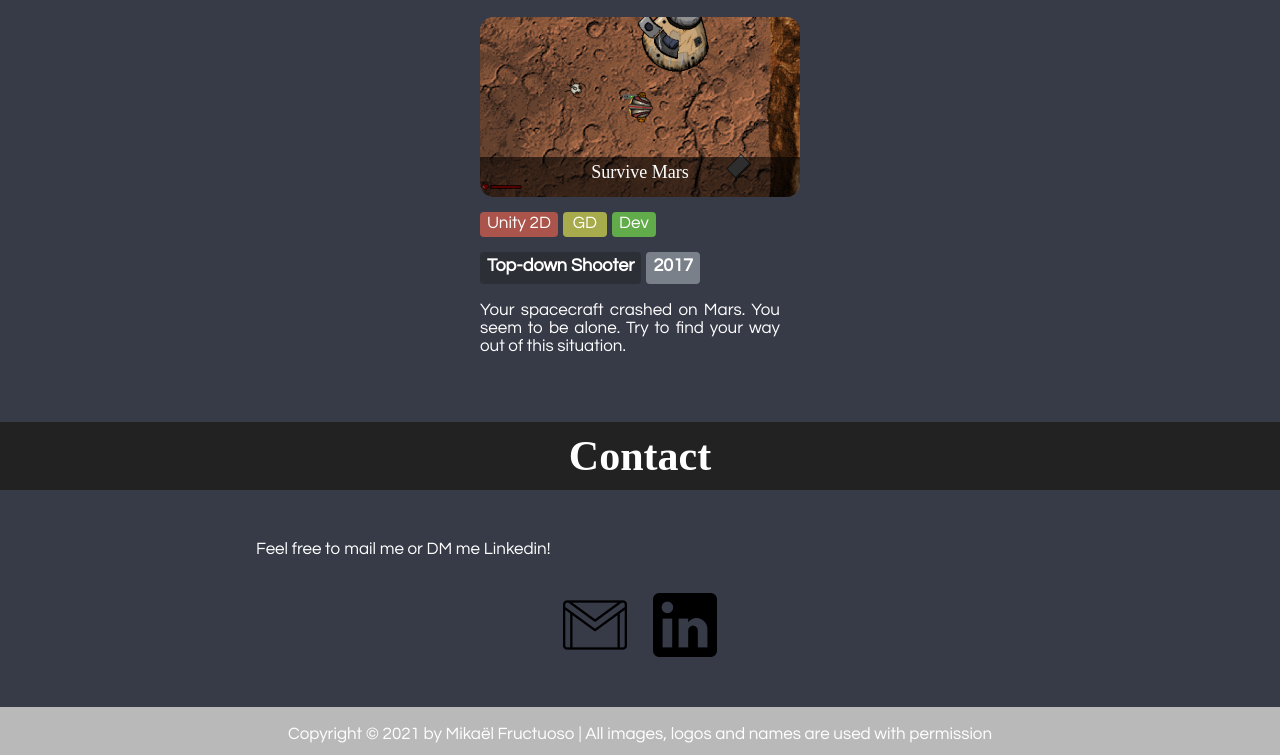
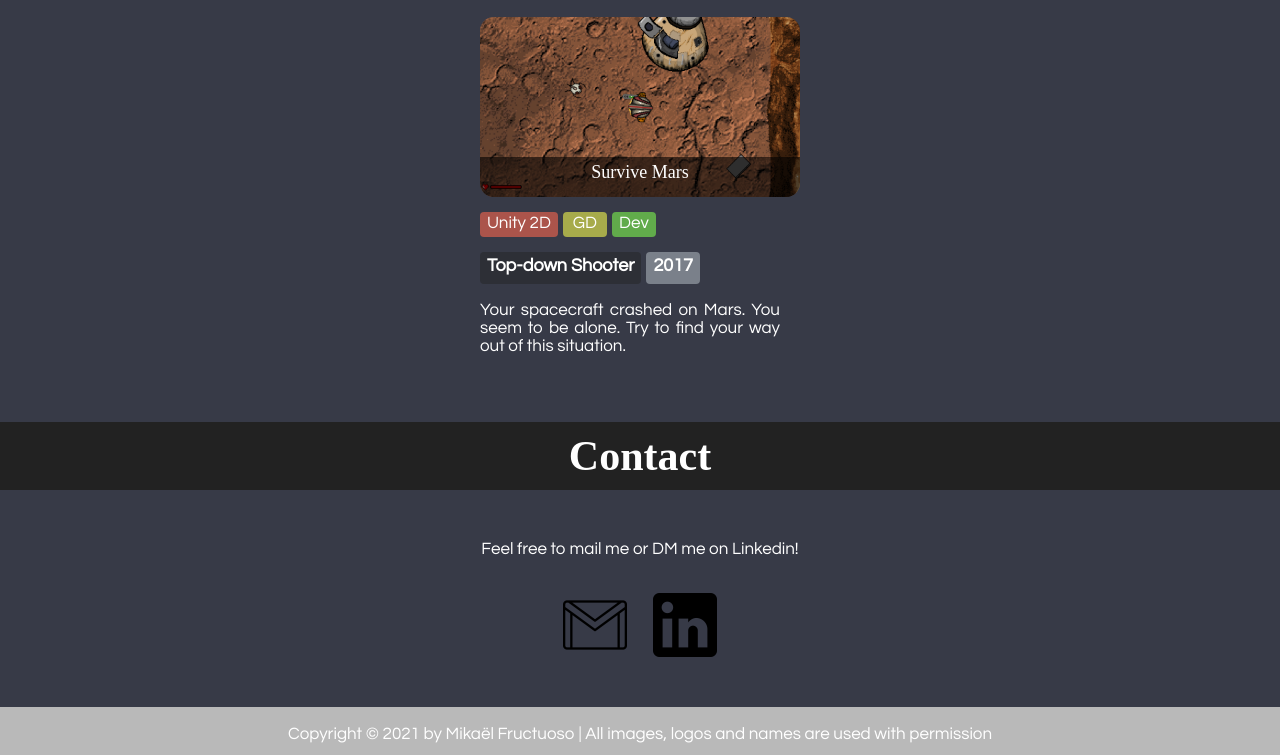
Before and after one commit to Fallen2/PORTFOLIO_FRUCTUOSO_MIKAEL, a website: page pages/index.html in a window 1280 px wide. Shown: the part 4075-4830 px from the top of the page. Drawn offline with Linux system fonts and the light colour scheme.

Commit message:
Image renaming1

```diff
--- a/pages/index.html
+++ b/pages/index.html
@@ -575,8 +575,8 @@ Your spacecraft crashed on Mars. You seem to be alone. Try to find your way out
                 <h1 class="title">Contact</h1>
             </div>
             <div class="section-content">
-                <p class="content">
-                    Feel free to mail me or DM me Linkedin!
+                <p class="content" style="text-align:center;">
+                    Feel free to mail me or DM me on Linkedin!
                 </p>
             </div>
             <div class="social-network-container">
```
Also changed, not shown: public/images/Astella.png (renamed from public/images/Astellar.PNG), 1 other file.
